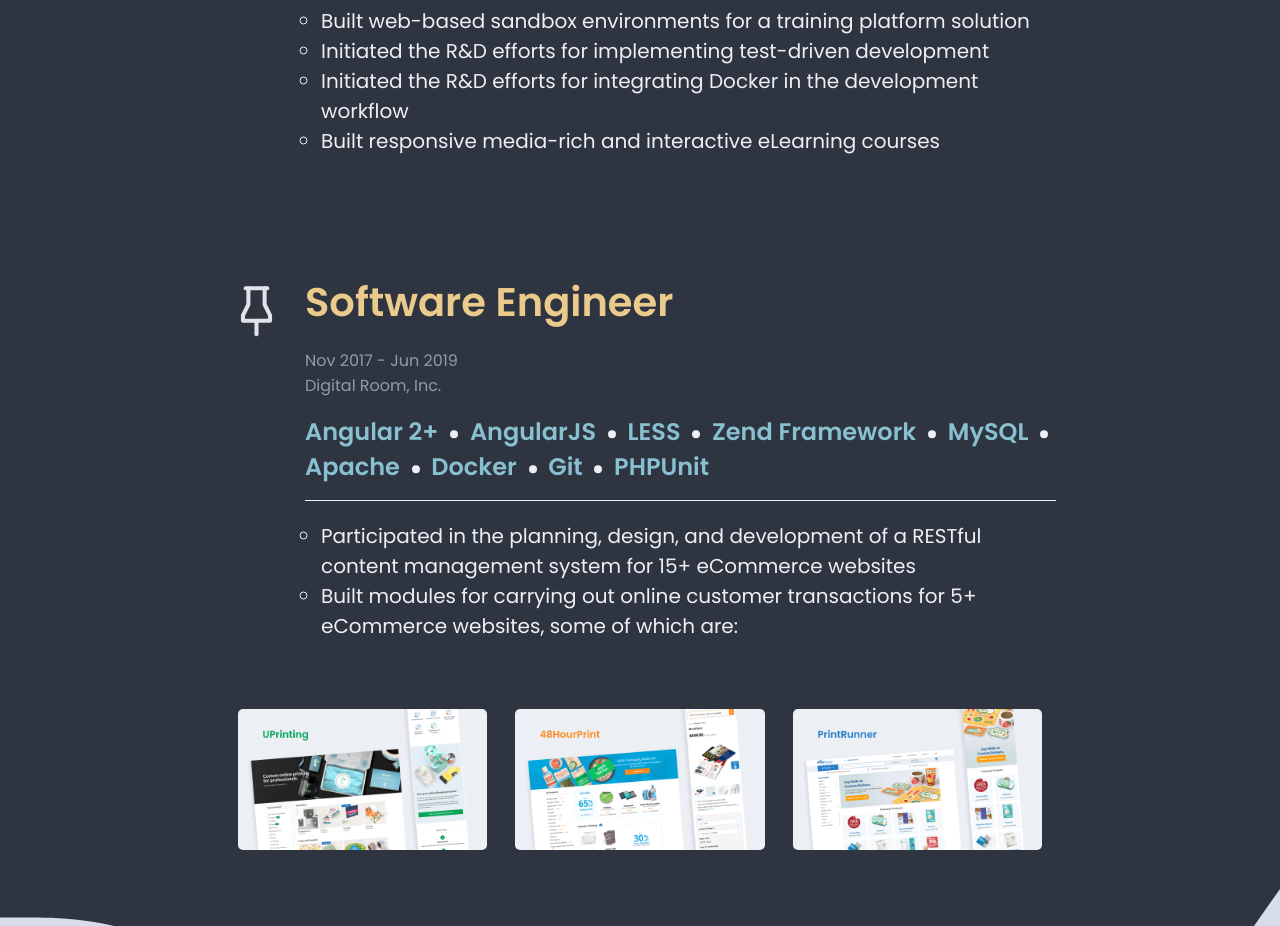
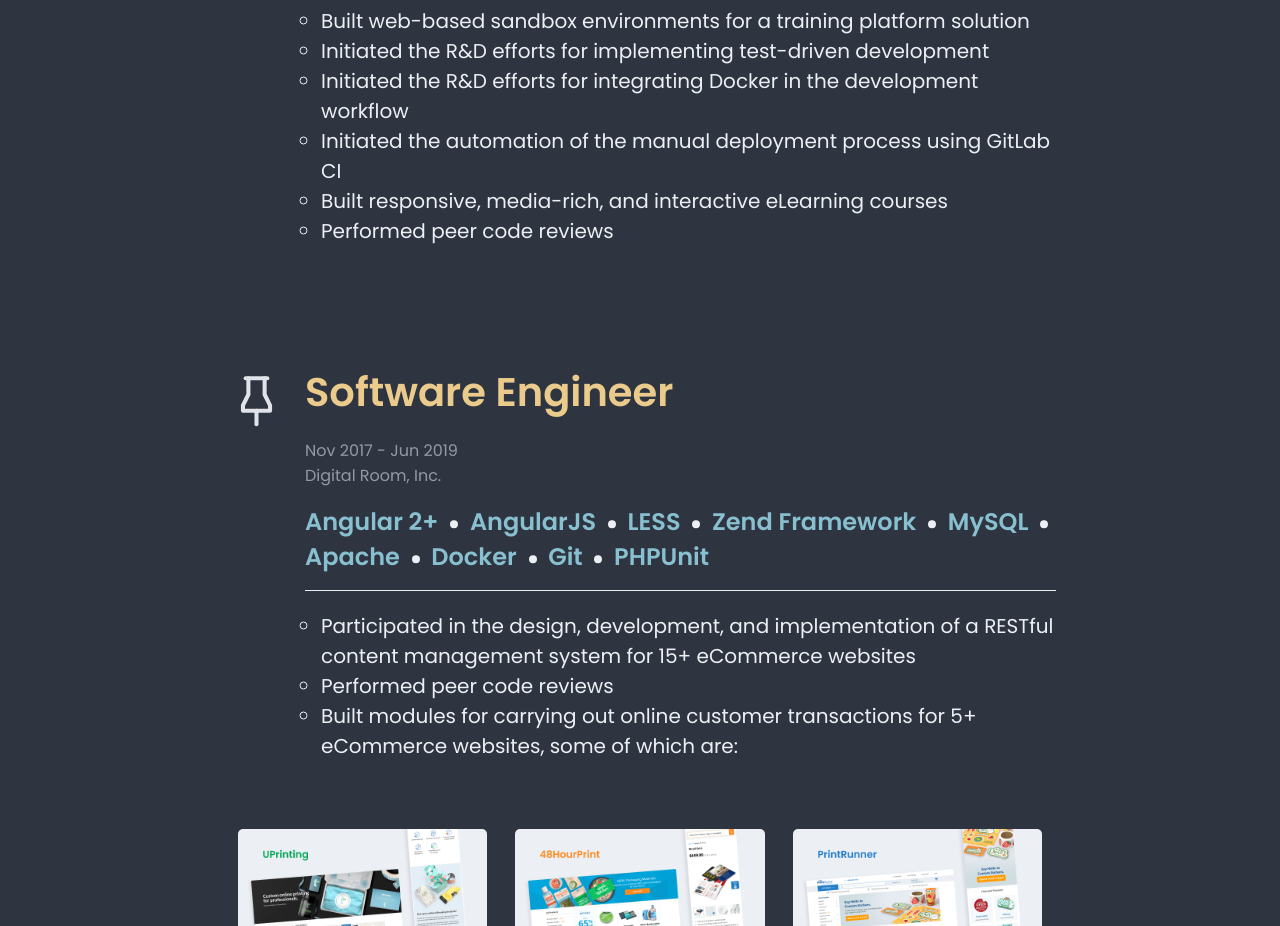
Before and after one commit to camillevillnv/camillevillnv.github.io, a website: page index.html in a window 1280 px wide. Shown: the part 3880-4806 px from the top of the page. Drawn offline with Linux system fonts and the light colour scheme.

Commit message:
Revise experience descriptions

```diff
--- a/index.html
+++ b/index.html
@@ -180,7 +180,9 @@
                         <li>Built web-based sandbox environments for a training platform solution</li>
                         <li>Initiated the R&D efforts for implementing test-driven development</li>
                         <li>Initiated the R&D efforts for integrating Docker in the development workflow</li>
-                        <li>Built responsive media-rich and interactive eLearning courses</li>
+                        <li>Initiated the automation of the manual deployment process using GitLab CI</li>
+                        <li>Built responsive, media-rich, and interactive eLearning courses</li>
+                        <li>Performed peer code reviews</li>
                     </ul>
                 </div>
             </div>
@@ -247,7 +249,8 @@
                         <span>PHPUnit</span>
                     </div>
                     <ul class="experience__list">
-                        <li>Participated in the planning, design, and development of a RESTful content management system for 15+ eCommerce websites</li>
+                        <li>Participated in the design, development, and implementation of a RESTful content management system for 15+ eCommerce websites</li>
+                        <li>Performed peer code reviews</li>
                         <li>Built modules for carrying out online customer transactions for 5+ eCommerce websites, some of which are:</li>
                     </ul>
                 </div>
```
